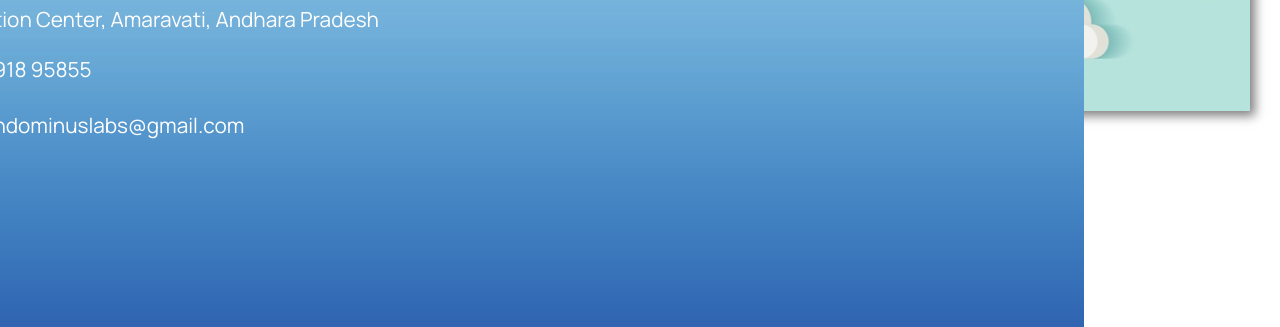
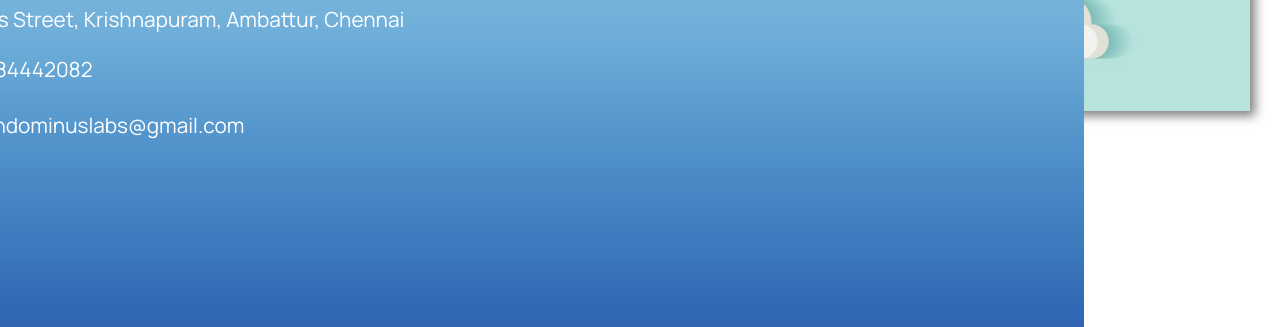
Before and after one commit to VikrantMalik03/IndominusLabs, a plain HTML site: page Solutions/education-analytics.html in a window 1280 px wide. Both pictures are taken after a click on the button "Contact Us". Shown: the part 473-800 px from the top of the page. Drawn offline with Linux system fonts and the light colour scheme; files whose address does not match are found by name.

Commit message:
Update education-analytics.html

```diff
--- a/Solutions/education-analytics.html
+++ b/Solutions/education-analytics.html
@@ -116,10 +116,9 @@
                                     <div class="contact-right">
                                         <h3>Contact Us</h3>
                                         <div>
-                                            <p>VIT-AP Incubation Center, Amaravati,
-                                                    Andhara Pradesh</p>
+                                            <p>No:17, Ramdoss Street, Krishnapuram, Ambattur, Chennai</p>
                                                     <br>
-                                            <p>Phone: +91 83918 95855
+                                            <p>Phone: +91 9884442082
                                                     <br> <br>
                                                     Email: mailtofindominuslabs@gmail.com</p>
                                         </div>
```
